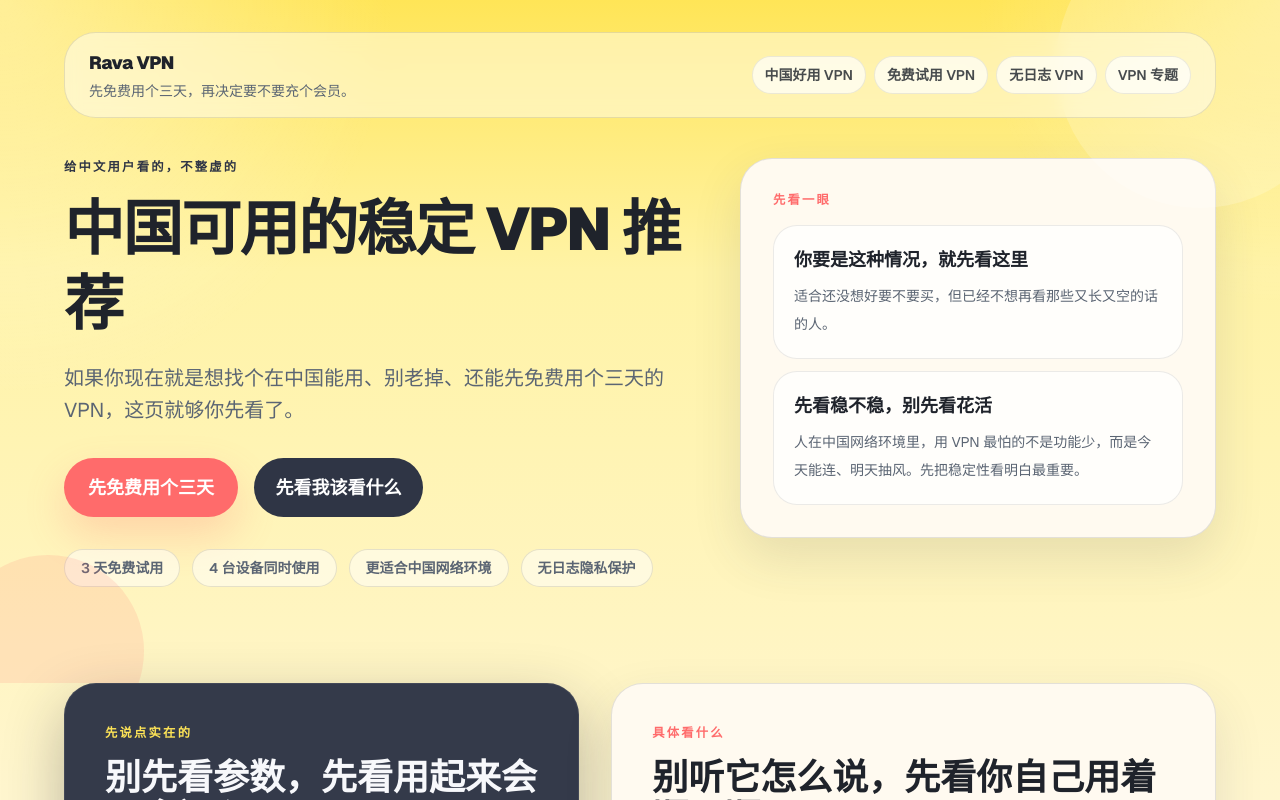
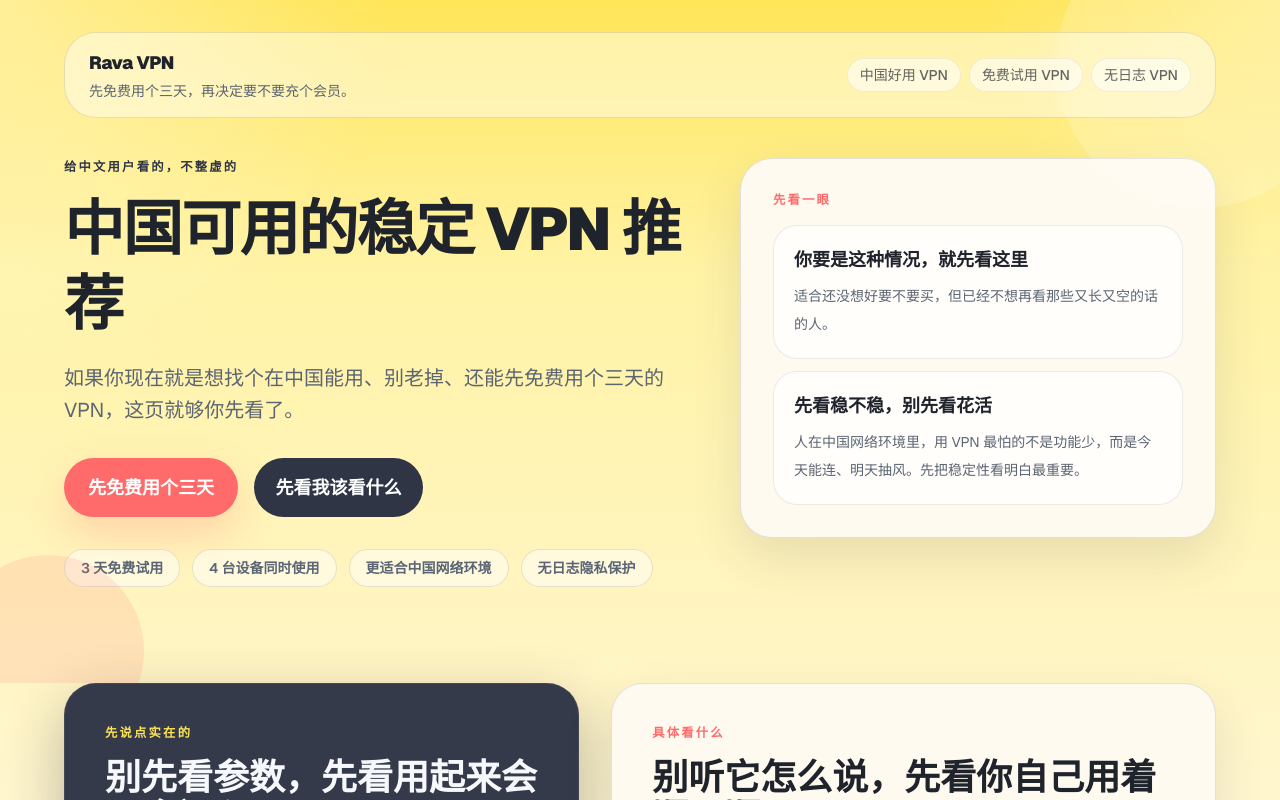
Before and after one commit to leebnbppp2/rava-seo, a Next.js app: page / in a window 1280 px wide. Shown: the top 800 px of the page. Built offline with nearby package versions, Linux system fonts and the light colour scheme.

Commit message:
refactor: simplify header navigation

```diff
--- a/src/components/VpnLandingPage.tsx
+++ b/src/components/VpnLandingPage.tsx
@@ -42,7 +42,7 @@
 
 export default function VpnLandingPage({ page }: VpnLandingPageProps) {
   const relatedPages = getRelatedPages(page.relatedPaths);
-  const navLinks = pageLinks.filter((item) => item.href !== page.path).slice(0, 4);
+  const navLinks = pageLinks.filter((item) => item.href !== page.path).slice(0, 3);
   const heroSignals = quickSignals.slice(0, 1);
   const openingParagraphs = page.openingAnswer.slice(0, 1);
   const evaluationCards = page.evaluationPoints.slice(0, 2);
@@ -102,9 +102,9 @@
                 <p className="text-lg font-black tracking-tight">{siteName}</p>
                 <p className="mt-1 text-sm text-[var(--muted)]">先免费用个三天，再决定要不要充个会员。</p>
               </div>
-              <nav className="flex flex-wrap gap-2 text-sm font-semibold text-[var(--foreground)]/82">
+              <nav className="flex flex-wrap gap-2 text-sm font-medium text-[var(--foreground)]/70">
                 {navLinks.map((item) => (
-                  <Link key={item.href} href={item.href} className="rounded-full border border-black/8 bg-white/70 px-3 py-2 transition hover:bg-white">
+                  <Link key={item.href} href={item.href} className="rounded-full border border-black/6 bg-white/55 px-3 py-1.5 transition hover:bg-white/80 hover:text-[var(--foreground)]">
                     {item.shortTitle}
                   </Link>
                 ))}
```
